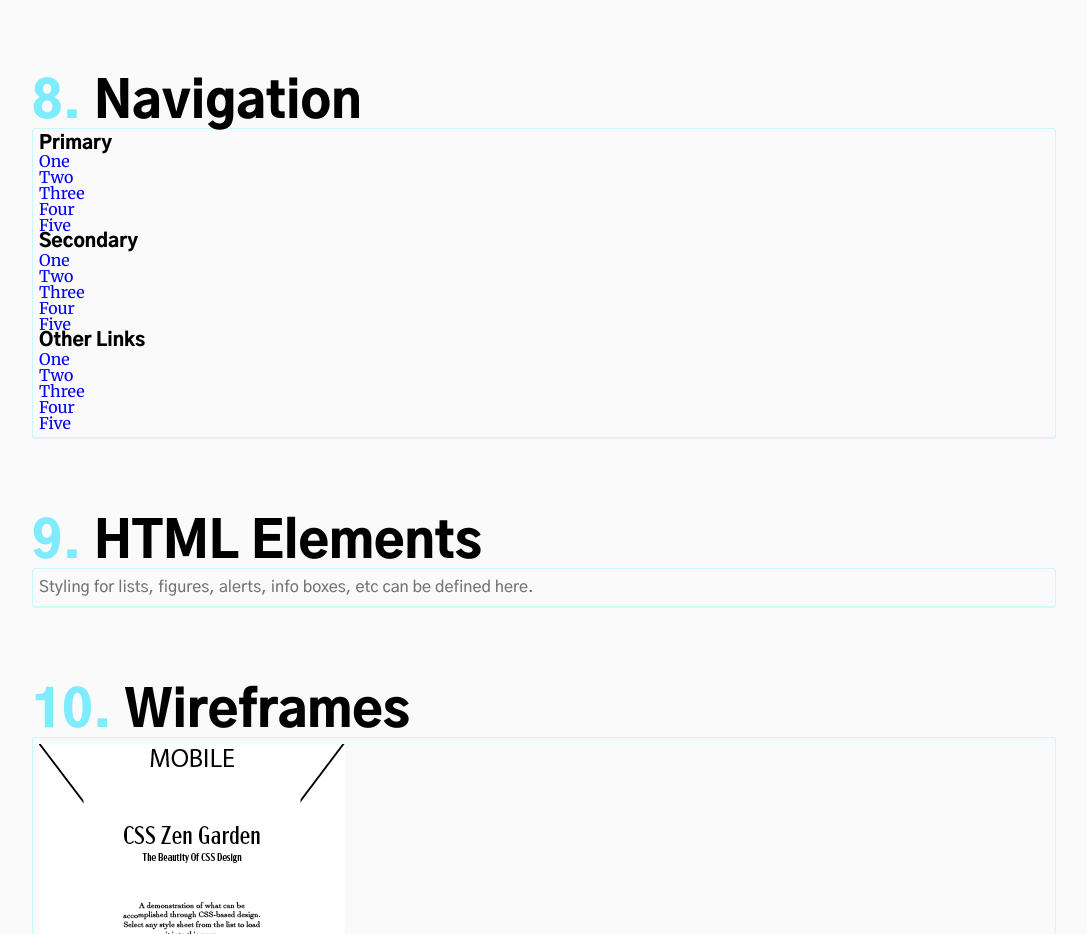
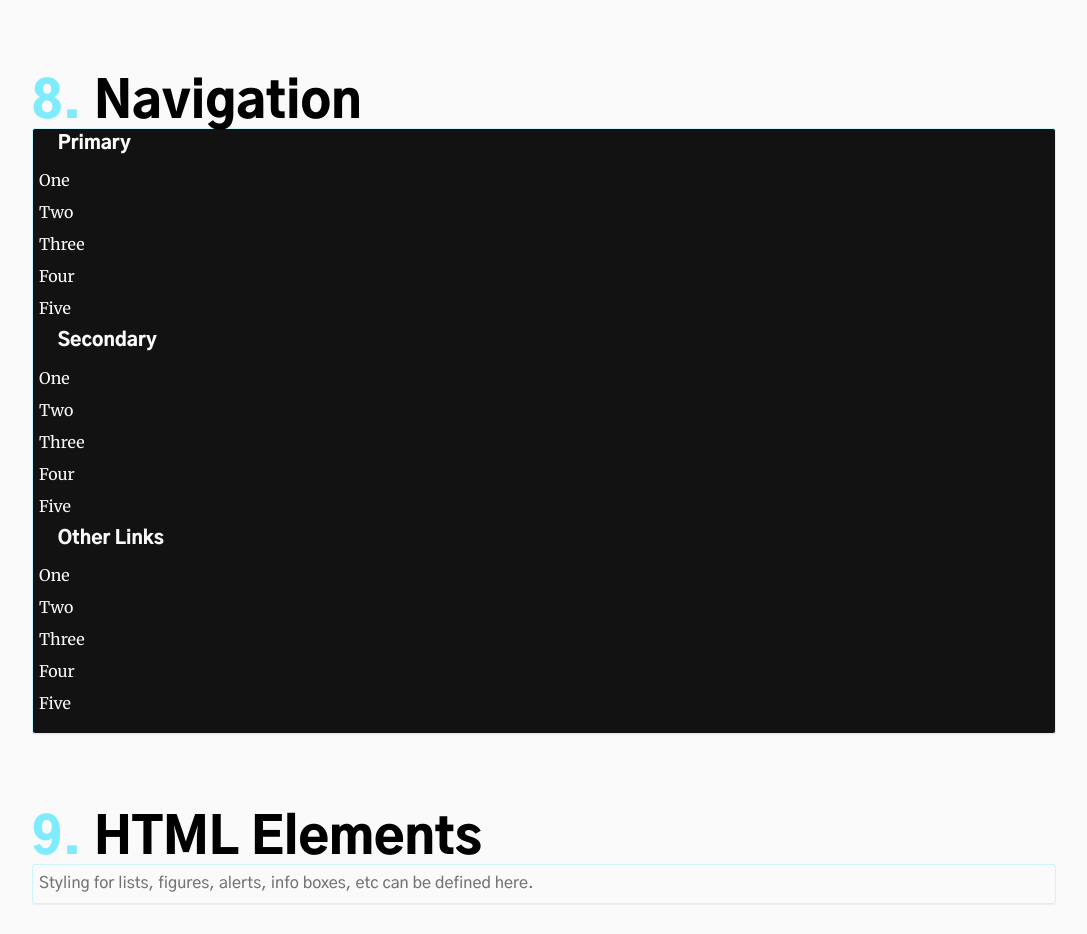
Before and after one commit to samueltwagner/css-zen-garden-team, a website built with Parcel: page css-zen-garden-template/src/index.html in a window 1280 px wide. Shown: the part 2891-3825 px from the top of the page, without its empty margins (96-1183 px from the left). Built offline with nearby package versions, Linux system fonts and the light colour scheme; a web font is replaced by a local one.

Commit message:
Finished the navigation partial

```diff
--- a/css-zen-garden-template/src/scss/partials/_navigation.scss
+++ b/css-zen-garden-template/src/scss/partials/_navigation.scss
@@ -1,3 +1,28 @@
+// added styles for the 8th section on the index
+#navigation {
+  .cd-box {
+    background-color: $color-1;
+  }
+  h3 {
+    margin-left: 1em;
+    margin-bottom: 1em;
+    color: $color-5;
+  }
+  li {
+    padding-bottom: 1em;
+  }
+  a {
+    color: $color-5;
+    &:hover {
+      color: $color-3;
+    }
+  }
+  .cd-secondary-nav {
+    a:hover {
+      color: $color-4;
+    }
+  }
+}
 
 // The styles below were copied from the style-guide
 header {
```
Also changed, not shown: css-zen-garden-template/build/wireframe-lg.2de4c0bb.jpg (deleted), css-zen-garden-template/build/wireframe-sm.cd94ea67.jpg (deleted), 4 other files.
